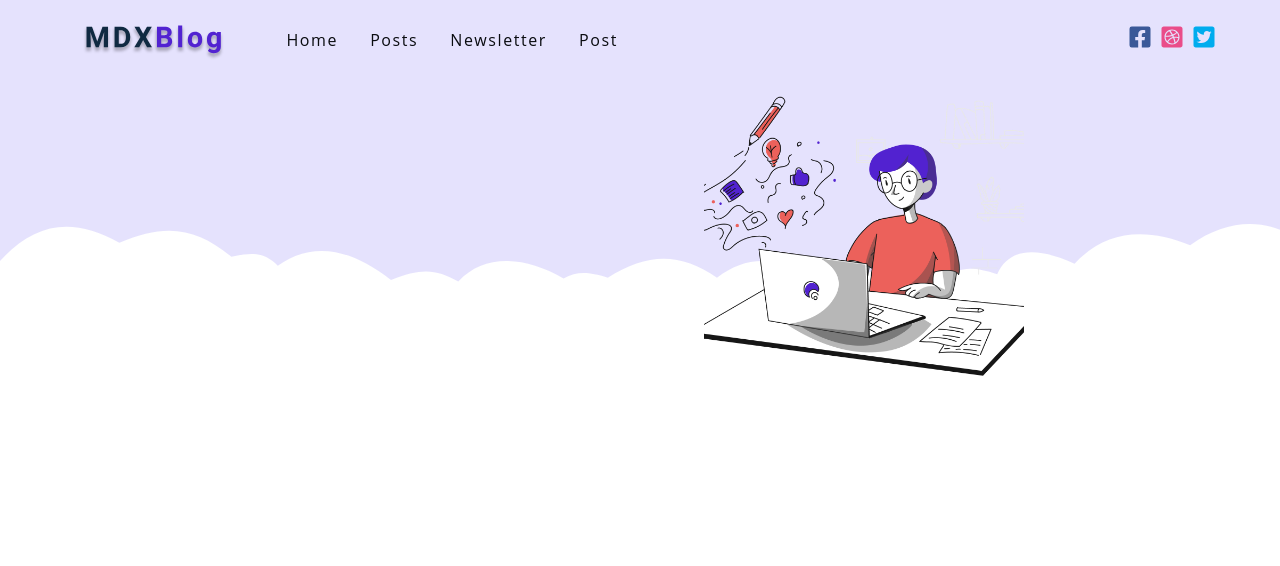
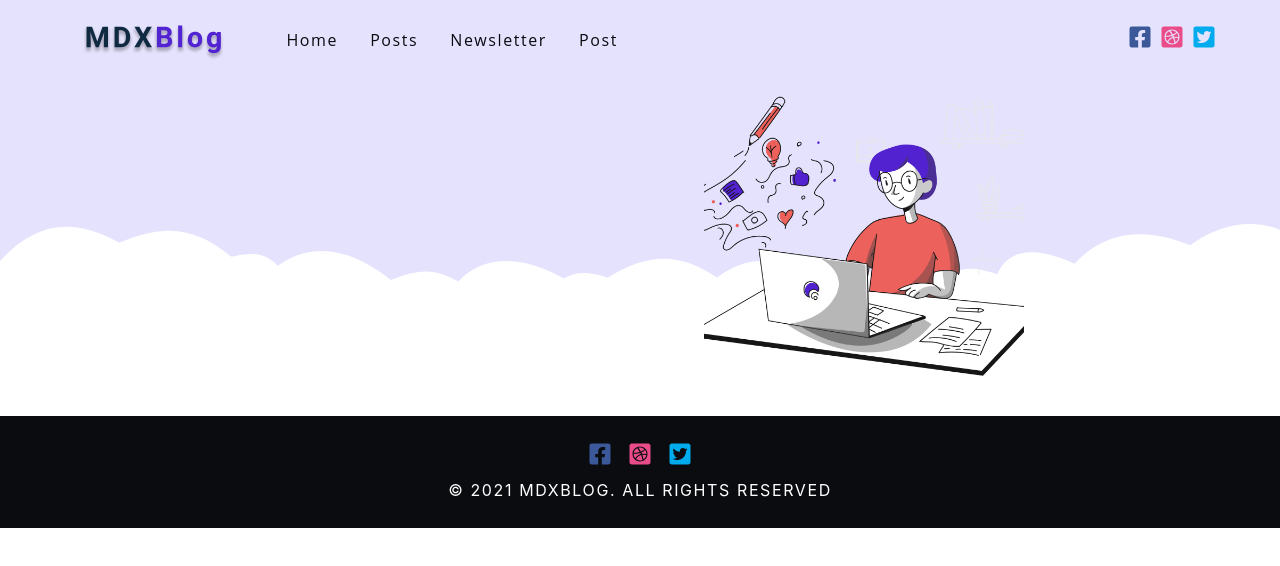
Before and after one commit to scudella/gatsby-training, a Gatsby site in the folder mdx-blog/: page / in a window 1280 px wide. Built offline with nearby package versions, Linux system fonts and the light colour scheme; Gatsby itself is replaced by a stand-in of ours.

Commit message:
Footer component

```diff
--- a/mdx-blog/src/components/Footer.js
+++ b/mdx-blog/src/components/Footer.js
@@ -2,7 +2,12 @@ import React from 'react'
 import SocialLinks from '../constants/socialLinks'
 const Footer = () => {
   return (
-    <h4>footer component</h4>
+    <footer className="footer">
+      <div>
+        <SocialLinks styleClass="footer-icons" />
+        <p>&copy; {new Date().getFullYear()} MDXBlog. All rights reserved</p>
+      </div>
+    </footer>
   )
 }
 
--- a/mdx-blog/src/components/Layout.js
+++ b/mdx-blog/src/components/Layout.js
@@ -19,7 +19,7 @@ const Layout = ({ children }) => {
       <Navbar toggle={toggle} />
       <Sidebar isOpen={isOpen} toggle={toggle} />
       <main>{children}</main>
-      {/* <Footer></Footer> */}
+      <Footer />
     </>
   )
 }
```
